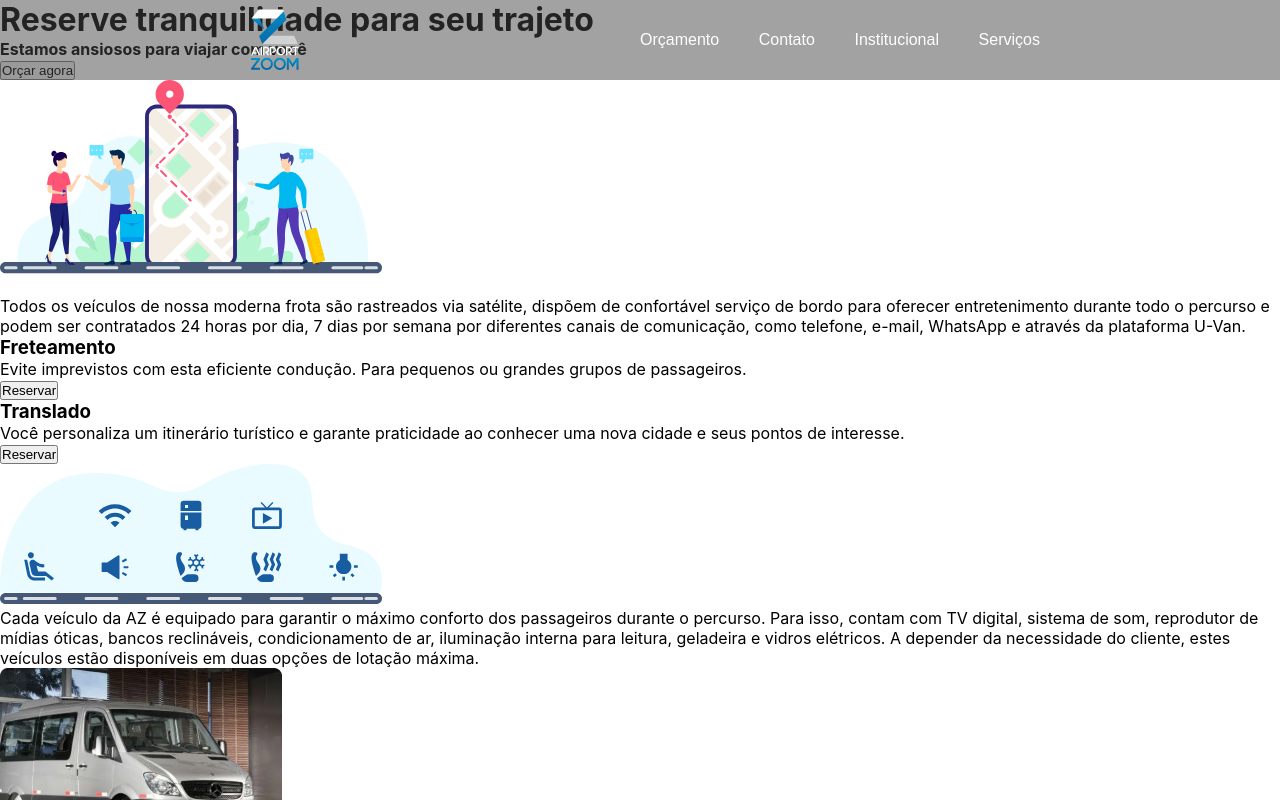
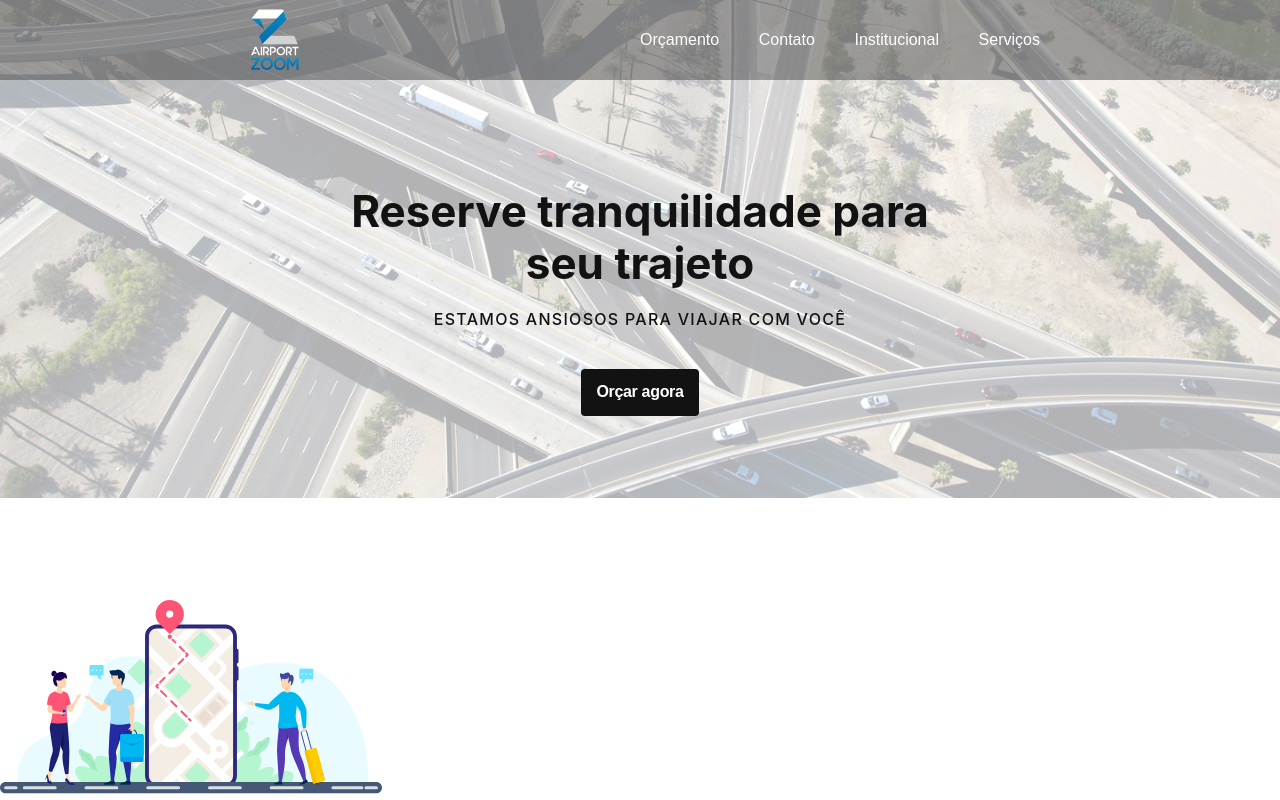
Before and after one commit to warleyaz/nume, a React (Create React App) app: page / in a window 1280 px wide. Shown: the top 800 px of the page. Built offline with nearby package versions, Linux system fonts and the light colour scheme.

Commit message:
Add  Header component and styles

```diff
--- a/src/assets/colors.js
+++ b/src/assets/colors.js
@@ -2,4 +2,5 @@ export const colors = {
   white: "#FFFFFF",
   black: "#121212",
   gray: "#AFAFAF",
+  background: "#E5E5E5",
 };
--- /dev/null
+++ b/src/components/Header/index.js
@@ -0,0 +1,21 @@
+import React from "react";
+
+import {BackgroundImage, BannerContent} from "./styles"
+
+
+const Header = ({setShowModal}) => {
+  return (
+    <BackgroundImage>
+      <BannerContent>
+        <h1>Reserve tranquilidade para seu trajeto</h1>
+
+        <h4>Estamos ansiosos para viajar com você</h4>
+
+        <button onClick={setShowModal}>Orçar agora</button>
+
+      </BannerContent>
+    </BackgroundImage>
+  )
+};
+
+export default Header;
--- /dev/null
+++ b/src/components/Header/styles.js
@@ -0,0 +1,54 @@
+import styled from "styled-components";
+import {colors} from "../../assets/colors";
+
+import bannerImage from "../../assets/images/header.png";
+
+export const BackgroundImage = styled.header`
+  display: flex;
+  background-image: url(${bannerImage});
+  background-size: 100%;
+  background-repeat: no-repeat;
+  width: 100%;
+  height: 600px;
+  align-items: center;
+  justify-content: center;
+`
+export const BannerContent = styled.div`
+  display: flex;
+  flex-direction: column;
+  max-width: 600px;
+  align-items: center;
+
+  h1 {
+    font-size:44px;
+    font-weight: bold;
+    text-align: center;
+    line-height: 52px;
+    color: ${colors.black};
+  }
+
+  h4 {
+    font-size: 16px;
+    font-weight: 500;
+    line-height: 20px;
+    text-transform: uppercase;
+    letter-spacing: 0.08em;
+    color: ${colors.black};
+    margin-top: 20px;
+    margin-bottom: 40px;
+  }
+
+  button {
+    color: ${colors.white};
+    font-weight: 500;
+    font-size: 16px;
+    line-height: 20px;
+    background-color: ${colors.black};
+    border-radius: 4px;
+    padding: 13.5px 15px;
+    letter-spacing: -0.02em;
+    border: 0;
+    font-weight: bold;
+    cursor: pointer;
+  }
+`
--- a/src/page/Home/index.js
+++ b/src/page/Home/index.js
@@ -1,7 +1,8 @@
 import React, { useState } from "react";
 import { Wrapper } from "./style.js";
 import Modal from "../../components/Modal";
-import  NavBar  from "../../components/NavBar"
+import  NavBar  from "../../components/NavBar";
+import Header from "../../components/Header";
 
 const travelSvg = require("../../assets/images/travel.svg");
 const servicesSvg = require("../../assets/images/services.svg");
@@ -12,7 +13,10 @@ export default () => {
   const [showModal, setShowModal] = useState(false);
 
   return (
-    <Wrapper>
+    <>
+      <NavBar />
+      <Header setShowModal={() => setShowModal(true)} />
+      <Wrapper>
       {showModal ? (
         <Modal onClose={() => setShowModal(false)}>
           <h1>oi</h1>
@@ -20,12 +24,7 @@ export default () => {
       ) : (
         ""
       )}
-      <NavBar></NavBar>
-      <header>
-        <h1>Reserve tranquilidade para seu trajeto</h1>
-        <h4>Estamos ansiosos para viajar com você</h4>
-        <button onClick={() => setShowModal(true)}>Orçar agora</button>
-      </header>
+
       <main>
         <img src={travelSvg} alt="svg" />
         <p>
@@ -119,5 +118,7 @@ export default () => {
           </div>
         </footer>
       </Wrapper>
+    </>
+
   );
 };
```
